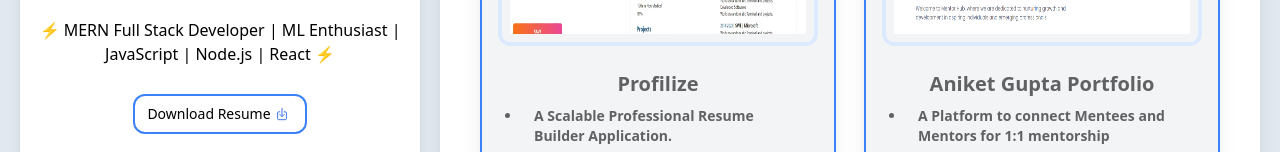
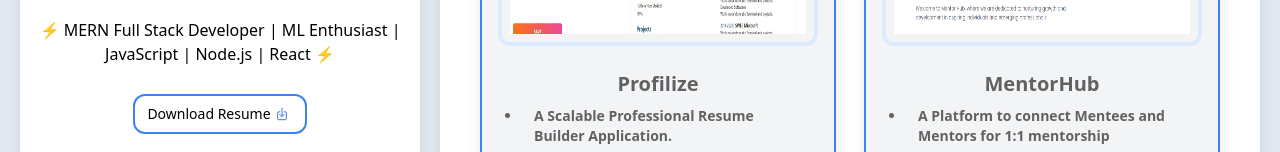
Before and after one commit to Iamaniketgupta/aniketguptaportfolio, a React (Vite) app: page / in a window 1280 px wide. Shown: the part 348-500 px from the top of the page. Built offline with nearby package versions, Linux system fonts and the light colour scheme.

Commit message:
Update myData.js

```diff
--- a/src/components/data/myData.js
+++ b/src/components/data/myData.js
@@ -50,7 +50,7 @@
         github_link: "https://github.com/iamaniketgupta/profilize"
     },
     {
-        title: "Aniket Gupta Portfolio",
+        title: "MentorHub",
         img: mentorhub || project,
         desc: ["A Platform to connect Mentees and Mentors for 1:1 mentorship", "Made during a hackathon"],
         techStack: ["React.js", "Tailwind","NodeJs","Express"],
```
